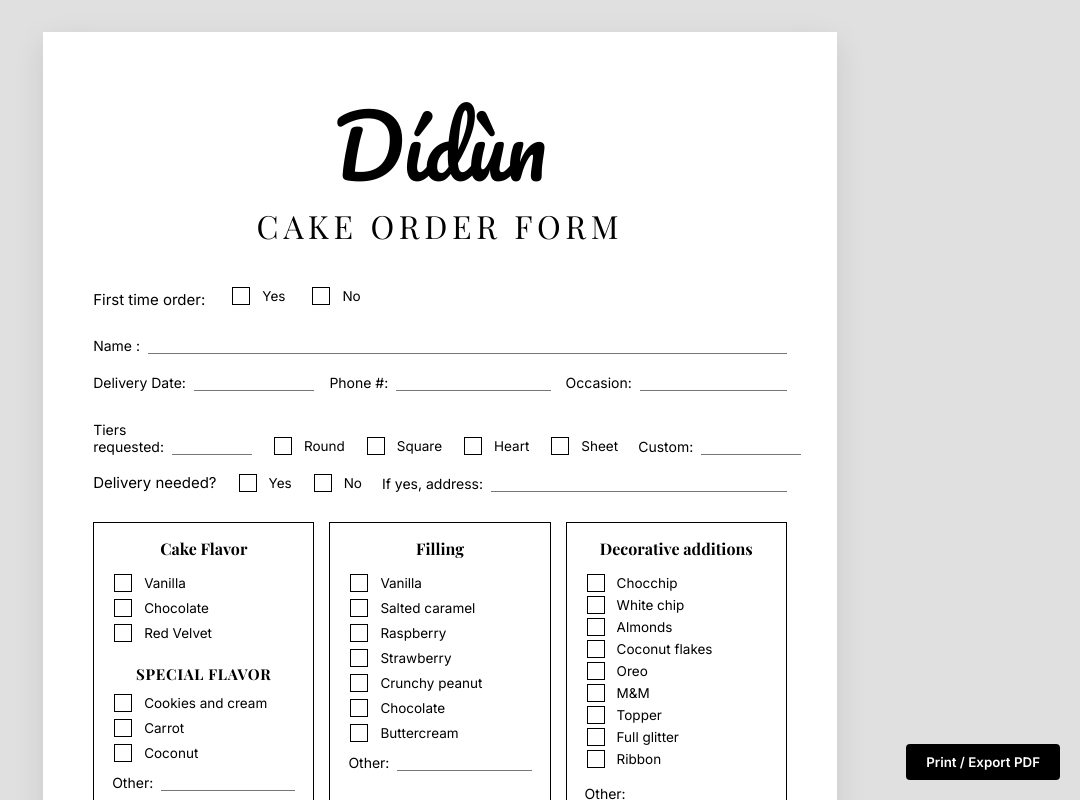
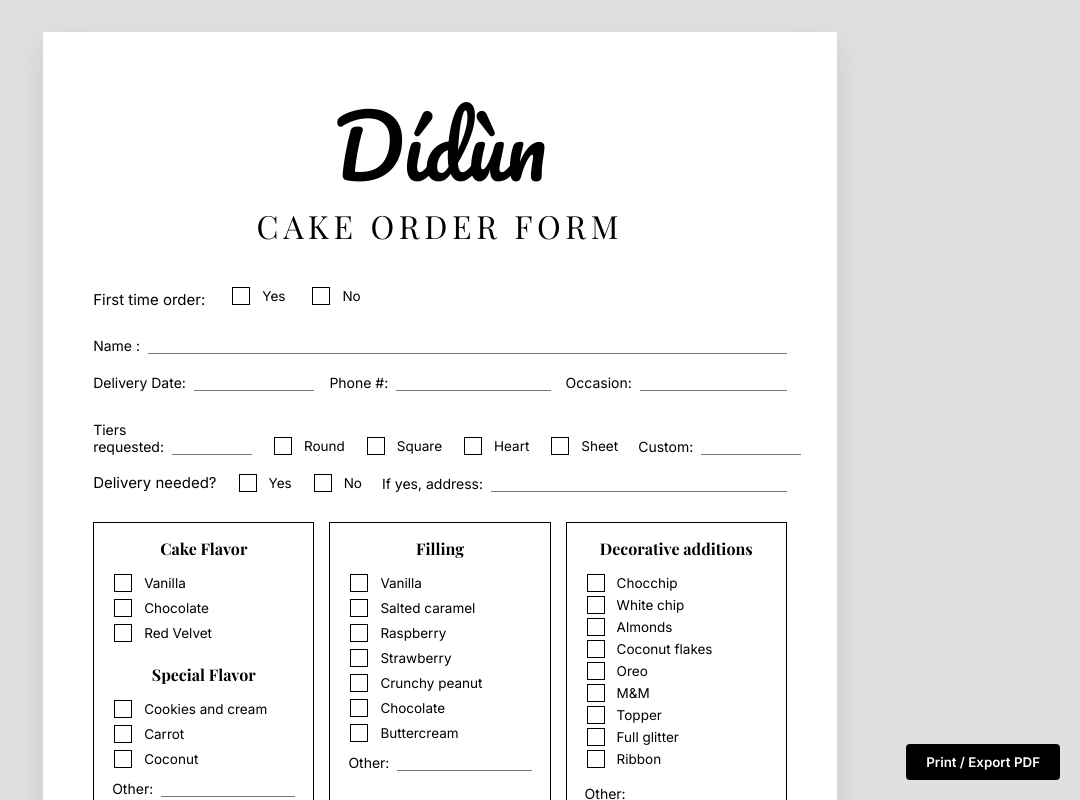
Before and after one commit to joethesaint/didun-cake-form, a React (Vite) app: page / in a window 1280 px wide. Shown: the top 800 px of the page, without its empty margins (200-1280 px from the left). Built offline with nearby package versions, Linux system fonts and the light colour scheme; a web font is replaced by a local one.

Commit message:
Precise font matching for Special Flavor header

```diff
--- a/src/index.css
+++ b/src/index.css
@@ -132,12 +132,10 @@ body {
 
 .sub-header {
   font-weight: 700;
-  margin: 15px 0 10px 0;
-  font-size: 15px;
+  margin: 15px 0 15px 0;
+  font-size: 16px;
   text-align: center;
   font-family: var(--font-serif);
-  text-transform: uppercase;
-  letter-spacing: 0.05em;
 }
 
 .note-list {
```
